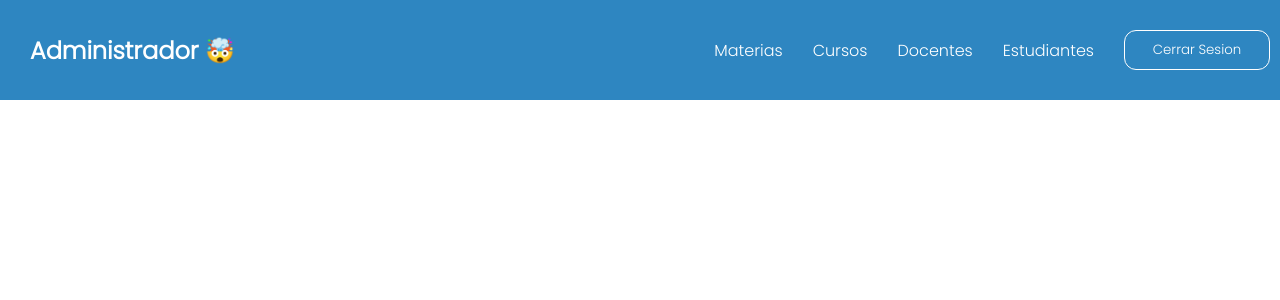
After one commit to D-baez96/proyecto-notas, a PHP site: page /navbarAd.php in a window 1280 px wide. The commit adds this page. Shown: the top 300 px of the page. Run offline with PHP 8.4, Linux system fonts and the light colour scheme.

Commit message:
Navbar en administrador

```diff
--- a/index.php
+++ b/index.php
@@ -11,10 +11,10 @@
         <h1>Inicia Sesion 🚀</h1>
         <form action="">
             <label for="nombre" class="labels" >Usuario</label>
-            <input type="text" placeholder="Escribe tu nombre aqui">
+            <input type="text" placeholder="Escribe tu nombre aqui... 👍">
 
             <label for="password" class="labels">Contraseña</label>
-            <input type="password" placeholder="Escribe tu contraseña aqui">
+            <input type="password" placeholder="Escribe tu contraseña aqui... 😶‍🌫️">
 
         </form>
         <button class="button"> ingresar</button>
--- /dev/null
+++ b/navbarAd.php
@@ -0,0 +1,24 @@
+<!DOCTYPE html>
+<html lang="es">
+<head>
+    <meta charset="UTF-8">
+    <meta name="viewport" content="width=device-width, initial-scale=1.0">
+    <link rel="stylesheet" href="./styles/stylesAdmin.css">
+    <title>Admin Navbar</title>
+</head>
+<body>
+    <nav class="container">
+        <div class ="text">
+            <h1>Administrador 🤯</h1>
+        </div>
+        <ul class="navbar">
+
+            <li><a href="#">Materias</a></li>
+            <li><a href="#">Cursos</a></li>
+            <li><a href="#">Docentes</a></li>
+            <li><a href="#">Estudiantes</a></li>
+            <button class = "btn">Cerrar Sesion</button>
+        </ul>
+    </nav>
+</body>
+</html>
--- /dev/null
+++ b/styles/stylesAdmin.css
@@ -0,0 +1,55 @@
+@import url('https://fonts.googleapis.com/css2?family=Poppins:ital,wght@0,200;0,300;1,600&display=swap');
+
+*{
+    margin: 0;
+    padding: 0;
+    box-sizing: border-box;
+    font-family: "Poppins",sans-serif;
+}
+.container{
+    width: 100%;
+    height: 100px;
+    background: #2E86C1;
+    display: flex;
+    justify-content: flex-end;
+}
+.navbar{
+    display: flex;
+    align-items: center;
+    flex-direction: row;
+    gap: 30px;
+    margin: 0 10px;
+}
+li{
+    list-style: none;
+}
+a{
+    text-decoration: none;
+    color: white;
+}
+.text{
+    width: 100%;
+    margin: 30px;
+    display: flex;
+    align-items: center;
+    justify-content: flex-start;
+    color: white;
+}
+.btn{
+    width: 146px;
+    height: 40px;
+    border: 1.5px solid white;
+    border-radius: 12px;
+    background: #2E86C1;
+    color: white;
+    cursor: pointer;
+}
+.btn:hover{
+    background: white;
+    border: 1.5px solid #2E86C1;
+    color: #2E86C1;
+}
+li:hover{
+    text-decoration-line: underline;
+    color: white;
+}
```
